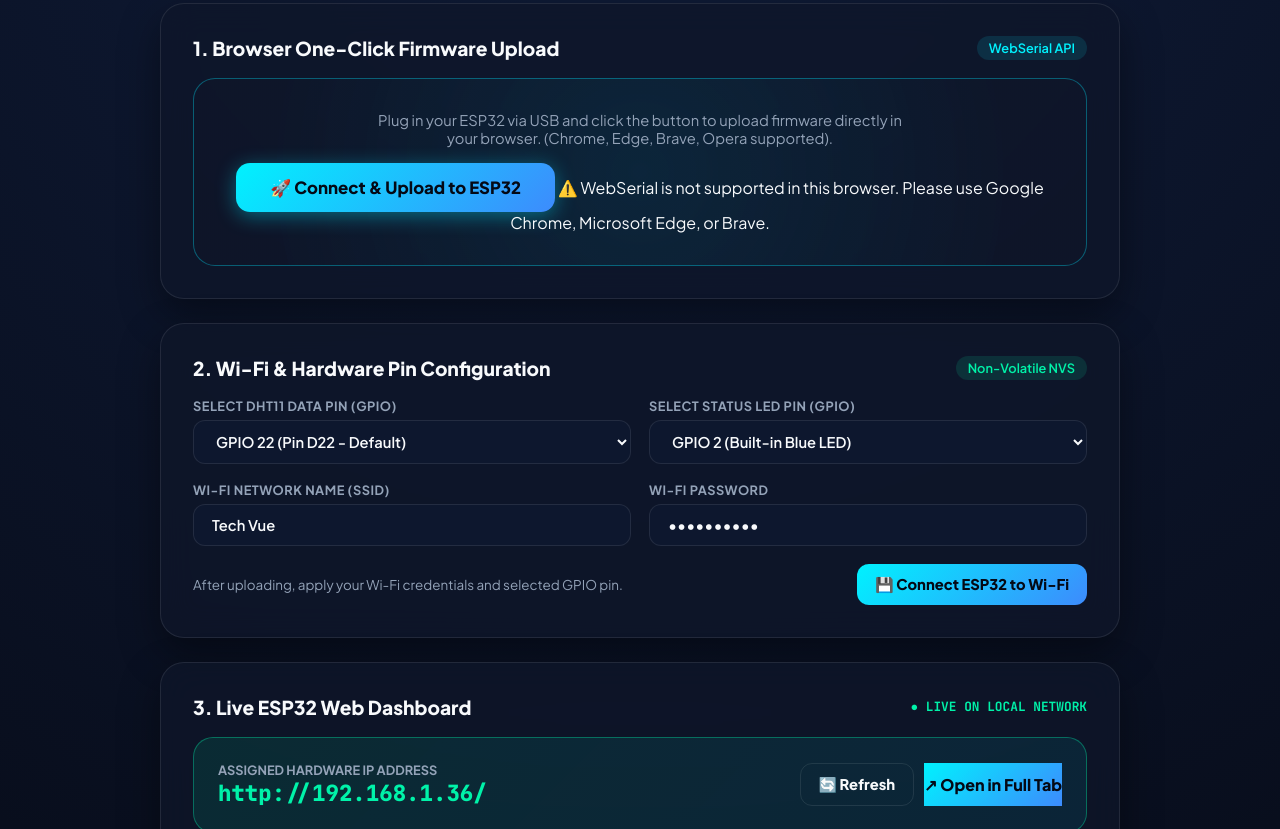
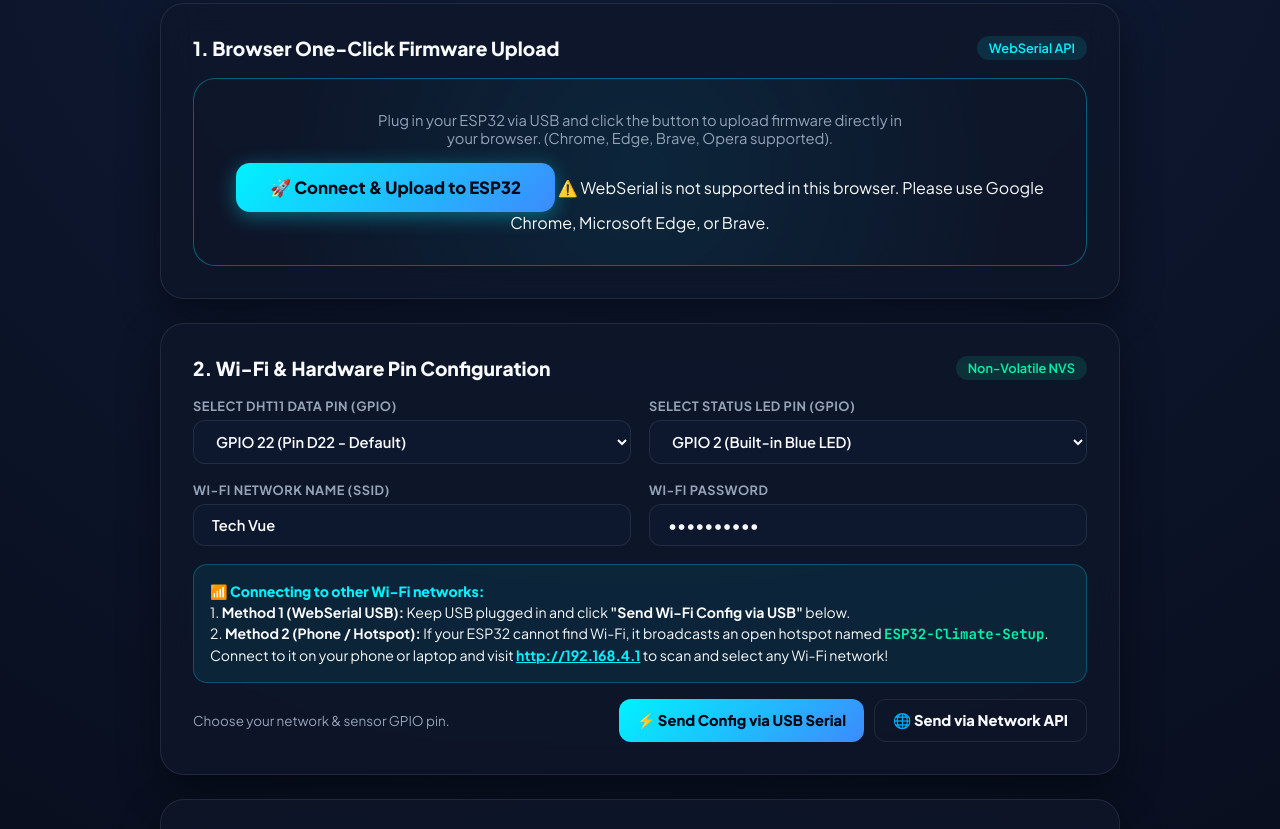
Before and after one commit to shanbiju/esphumidity, a plain HTML site: page dist/index.html in a window 1280 px wide. Shown: the part 229-1058 px from the top of the page. Drawn offline with Linux system fonts and the light colour scheme; no server answers.

Commit message:
Add fallback AP mode (ESP32-Climate-Setup at 192.168.4.1) and USB WebSerial config for other Wi-Fi networks

```diff
--- a/dist/index.html
+++ b/dist/index.html
@@ -221,17 +221,26 @@
       <div class="grid-2">
         <div class="input-group">
           <label class="input-label">Wi-Fi Network Name (SSID)</label>
-          <input type="text" id="cfgWifiSsid" value="Tech Vue">
+          <input type="text" id="cfgWifiSsid" placeholder="e.g. MyHomeWifi or Tech Vue" value="Tech Vue">
         </div>
         <div class="input-group">
           <label class="input-label">Wi-Fi Password</label>
-          <input type="password" id="cfgWifiPass" value="maxmus8085">
+          <input type="password" id="cfgWifiPass" placeholder="Wi-Fi Password" value="maxmus8085">
         </div>
       </div>
 
+      <div style="background: rgba(0, 229, 255, 0.08); border: 1px solid rgba(0, 229, 255, 0.25); border-radius: 14px; padding: 16px; margin: 16px 0; font-size: 0.88rem; line-height: 1.5;">
+        <span style="color:var(--cyan); font-weight:800;">📶 Connecting to other Wi-Fi networks:</span><br>
+        1. <b>Method 1 (WebSerial USB):</b> Keep USB plugged in and click <b>"Send Wi-Fi Config via USB"</b> below.<br>
+        2. <b>Method 2 (Phone / Hotspot):</b> If your ESP32 cannot find Wi-Fi, it broadcasts an open hotspot named <b><code style="color:var(--green); font-family:'JetBrains Mono';">ESP32-Climate-Setup</code></b>. Connect to it on your phone or laptop and visit <b><a href="http://192.168.4.1" target="_blank" style="color:var(--cyan); font-weight:700;">http://192.168.4.1</a></b> to scan and select any Wi-Fi network!
+      </div>
+
       <div style="display:flex; justify-content:space-between; align-items:center; flex-wrap:wrap; gap:12px; margin-top:8px;">
-        <span style="font-size:0.84rem; color:var(--text-muted);">After uploading, apply your Wi-Fi credentials and selected GPIO pin.</span>
-        <button class="btn" onclick="saveConfiguration()">💾 Connect ESP32 to Wi-Fi</button>
+        <span style="font-size:0.84rem; color:var(--text-muted);">Choose your network & sensor GPIO pin.</span>
+        <div style="display:flex; gap:10px; flex-wrap:wrap;">
+          <button class="btn" style="background: linear-gradient(135deg, #00f2fe, #3d8bfd);" onclick="sendConfigViaSerial()">⚡ Send Config via USB Serial</button>
+          <button class="btn btn-outline" onclick="saveConfiguration()">🌐 Send via Network API</button>
+        </div>
       </div>
     </div>
 
@@ -297,6 +306,42 @@
       }
     }
 
+    async function sendConfigViaSerial() {
+      const ssid = document.getElementById('cfgWifiSsid').value.trim();
+      const pass = document.getElementById('cfgWifiPass').value.trim();
+      const dhtPin = document.getElementById('cfgDhtPin').value;
+      const ledPin = document.getElementById('cfgLedPin').value;
+
+      if (!ssid) { alert('Please enter Wi-Fi SSID'); return; }
+      if (!('serial' in navigator)) {
+        alert('WebSerial is not supported in this browser. Please use Google Chrome or Microsoft Edge.');
+        return;
+      }
+
+      try {
+        const port = await navigator.serial.requestPort();
+        await port.open({ baudRate: 115200 });
+
+        const encoder = new TextEncoderStream();
+        const outputDone = encoder.readable.pipeTo(port.writable);
+        const writer = encoder.writable.getWriter();
+
+        const cmd = `SET_CONFIG:${ssid}:${pass}:${dhtPin}:${ledPin}\n`;
+        await writer.write(cmd);
+        writer.releaseLock();
+
+        alert(`Config sent successfully via USB to ESP32!\nWi-Fi: ${ssid}\nDHT Pin: GPIO ${dhtPin}\nESP32 is now connecting...`);
+
+        setTimeout(async () => {
+          try {
+            await port.close();
+          } catch(e){}
+        }, 1500);
+      } catch (err) {
+        alert('Could not send via Serial. If the port is busy, unplug and re-plug USB or use the ESP32-Climate-Setup Wi-Fi Hotspot at http://192.168.4.1\n\nError: ' + err.message);
+      }
+    }
+
     async function saveConfiguration() {
       const ssid = document.getElementById('cfgWifiSsid').value.trim();
       const pass = document.getElementById('cfgWifiPass').value.trim();
```
Also changed, not shown: index.html (+49 -4 lines), 3 other files.
